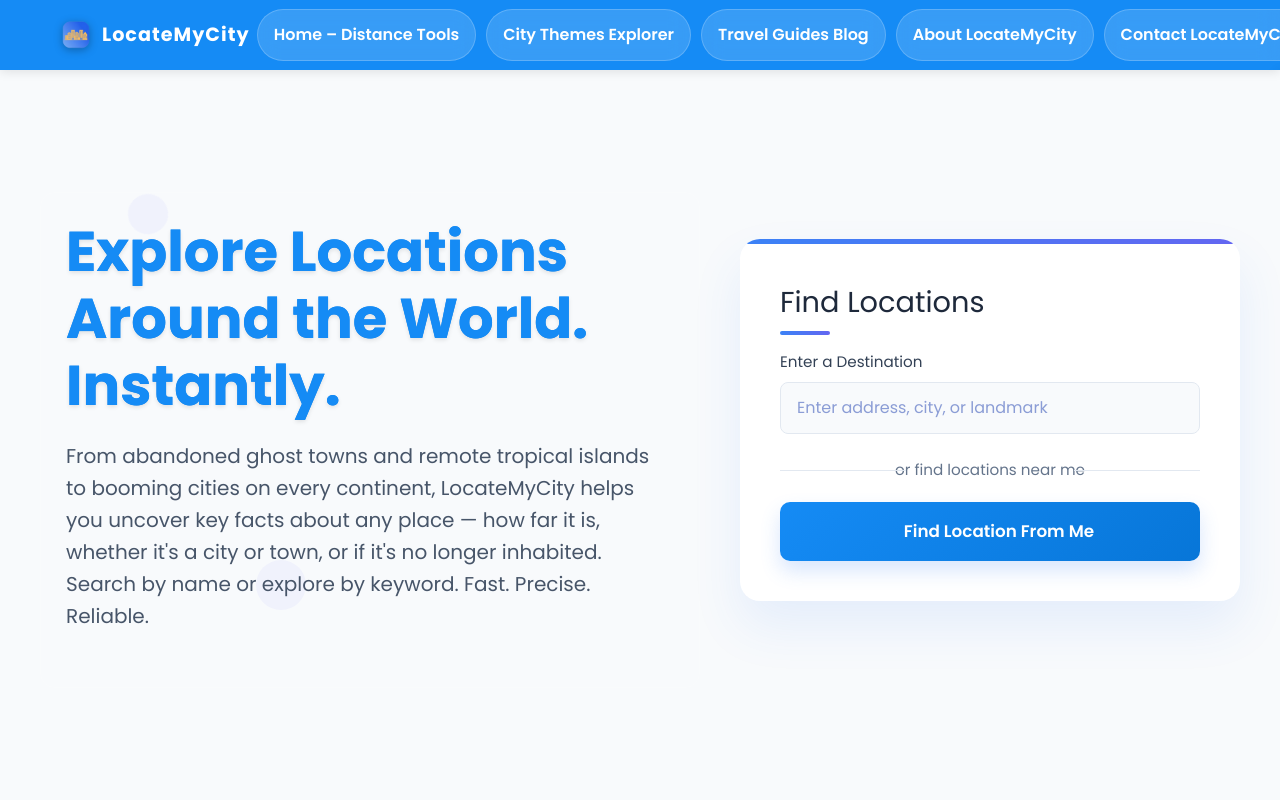
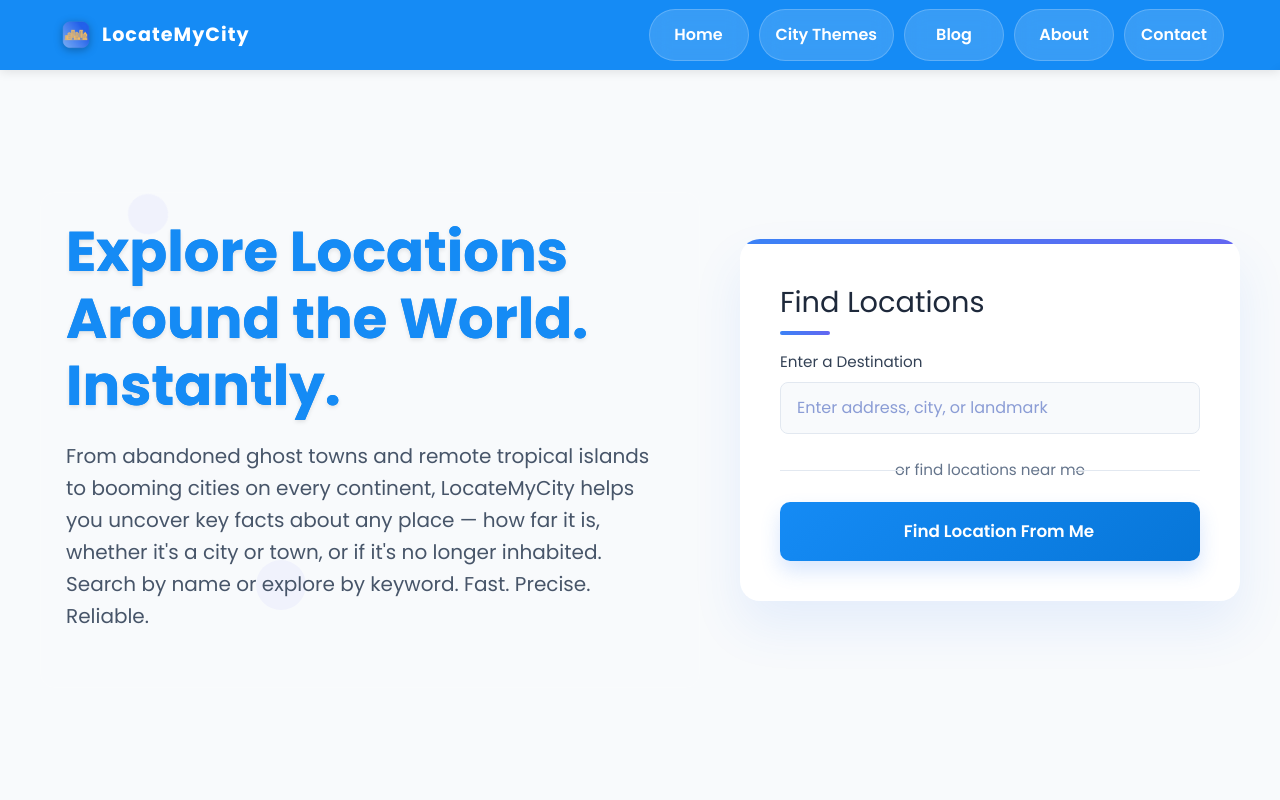
Before and after one commit to Malkan-Shaheen/LocateMyCity-New, a Next.js app: page / in a window 1280 px wide. Shown: the top 800 px of the page. Built offline with nearby package versions, Linux system fonts and the light colour scheme.

Commit message:
seo update

```diff
--- a/app/[slug]/layout.js
+++ b/app/[slug]/layout.js
@@ -46,9 +46,28 @@
     return <>{children}</>;
   }
   if (slug.endsWith('-from-me')) {
-    // No longer using location-from-me/[slug]/layout - routes are handled directly
-    // LocationFromMePage component handles its own layout/structured data
-    return <>{children}</>;
+    // From‑me distance pages: add a tiny, hidden nav so crawlers
+    // see outgoing internal links, but keep the visual UI unchanged.
+    return (
+      <>
+        <nav
+          aria-label="Hidden internal navigation"
+          style={{
+            position: "absolute",
+            left: "-9999px",
+            top: "auto",
+            width: "1px",
+            height: "1px",
+            overflow: "hidden",
+          }}
+        >
+          <a href="/explore">Explore distance calculators</a>
+          <a href="/find-places">Find nearby places</a>
+          <a href="/citythemes">Browse city themes</a>
+        </nav>
+        {children}
+      </>
+    );
   }
   const LayoutFromLocation = (await import('../location-from-location/[slug]/layout')).default;
   return <LayoutFromLocation params={params}>{children}</LayoutFromLocation>;
--- a/app/about-the-developer/page.jsx
+++ b/app/about-the-developer/page.jsx
@@ -51,6 +51,7 @@
       </Head>
 
       <main
+        id="main-content"
         className="about-developer-main"
         style={{ display: 'flex', justifyContent: 'center' }}
       >
--- a/app/find-places/page.jsx
+++ b/app/find-places/page.jsx
@@ -92,7 +92,7 @@
             </Head>
       <Header />
 
-      <main className="main2">
+      <main id="main-content" className="main2">
         <div className="card2">
           <div className="card-border-top2" />
 
--- a/app/location-from-location/[slug]/layout.js
+++ b/app/location-from-location/[slug]/layout.js
@@ -290,6 +290,26 @@
         type="application/ld+json"
         dangerouslySetInnerHTML={{ __html: JSON.stringify(breadcrumbJsonLd) }}
       />
+
+      {/* Visually hidden internal links so distance result pages
+          always have crawlable outgoing links without changing
+          the visible UI. */}
+      <nav
+        aria-label="Hidden internal navigation"
+        style={{
+          position: "absolute",
+          left: "-9999px",
+          top: "auto",
+          width: "1px",
+          height: "1px",
+          overflow: "hidden",
+        }}
+      >
+        <a href="/explore">Explore distance calculators</a>
+        <a href="/find-places">Find nearby places</a>
+        <a href="/citythemes">Browse city themes</a>
+      </nav>
+
       {/* ❌ REMOVED: FAQ Schema - now handled in page component to avoid duplicates */}
       {children}
     </>
--- a/app/privacy/page.tsx
+++ b/app/privacy/page.tsx
@@ -24,7 +24,7 @@
       <div className="privacy-page">
         <Header />
 
-        <main>
+        <main id="main-content">
           {/* Hero Section */}
           <section className="contact-hero">
             <div className="hero-overlay"></div>
--- a/app/terms/page.jsx
+++ b/app/terms/page.jsx
@@ -34,7 +34,7 @@
       <div className="terms-page">
         <Header />
 
-        <main>
+        <main id="main-content">
           {/* Hero Section */}
           <section className="contact-hero">
             <div className="hero-overlay"></div>
--- a/components/Footer.js
+++ b/components/Footer.js
@@ -17,42 +17,18 @@
               target="_blank"
               rel="noopener noreferrer"
               className="social-link1"
-              aria-label="Follow LocateMyCity on Facebook"
+              aria-label="Follow us on Facebook"
             >
-              <FaFacebook className="social-icon" aria-hidden="true" />
-              <span style={{
-                position: 'absolute',
-                width: '1px',
-                height: '1px',
-                padding: 0,
-                margin: '-1px',
-                overflow: 'hidden',
-                clip: 'rect(0, 0, 0, 0)',
-                border: 0,
-              }}>
-                Follow LocateMyCity on Facebook
-              </span>
+              <FaFacebook className="social-icon" />
             </a>
             <a
               href="https://www.instagram.com/locatemycitynow"
               target="_blank"
               rel="noopener noreferrer"
               className="social-link1"
-              aria-label="Follow LocateMyCity on Instagram"
+              aria-label="Follow us on Instagram"
             >
-              <FaInstagram className="social-icon" aria-hidden="true" />
-              <span style={{
-                position: 'absolute',
-                width: '1px',
-                height: '1px',
-                padding: 0,
-                margin: '-1px',
-                overflow: 'hidden',
-                clip: 'rect(0, 0, 0, 0)',
-                border: 0,
-              }}>
-                Follow LocateMyCity on Instagram
-              </span>
+              <FaInstagram className="social-icon" />
             </a>
           </div>
         </div>
--- a/components/Header.jsx
+++ b/components/Header.jsx
@@ -285,11 +285,11 @@
 
             <div className="header-right">
               <nav className="nav-links" aria-label="Main navigation">
-                <a href="/" onClick={(e) => handleNavigation(e, '/')}>Home – Distance Tools</a>
-                <a href="/citythemes" onClick={(e) => handleNavigation(e, '/citythemes')}>City Themes Explorer</a>
-                <a href="/blog" onClick={(e) => handleNavigation(e, '/blog')}>Travel Guides Blog</a>
-                <a href="/about" onClick={(e) => handleNavigation(e, '/about')}>About LocateMyCity</a>
-                <a href="/contact" onClick={(e) => handleNavigation(e, '/contact')}>Contact LocateMyCity</a>
+                <a href="/" onClick={(e) => handleNavigation(e, '/')}>Home</a>
+                <a href="/citythemes" onClick={(e) => handleNavigation(e, '/citythemes')}>City Themes</a>
+                <a href="/blog" onClick={(e) => handleNavigation(e, '/blog')}>Blog</a>
+                <a href="/about" onClick={(e) => handleNavigation(e, '/about')}>About</a>
+                <a href="/contact" onClick={(e) => handleNavigation(e, '/contact')}>Contact</a>
               </nav>
 
               <button
@@ -317,35 +317,35 @@
     tabIndex={menuOpen ? 0 : -1}
     onClick={(e) => handleNavigation(e, '/')}
   >
-    Home – Distance Tools
+    Home
   </a>
   <a
     href="/citythemes"
     tabIndex={menuOpen ? 0 : -1}
     onClick={(e) => handleNavigation(e, '/citythemes')}
   >
-    City Themes Explorer
+    City Themes
   </a>
   <a
     href="/blog"
     tabIndex={menuOpen ? 0 : -1}
     onClick={(e) => handleNavigation(e, '/blog')}
   >
-    Travel Guides Blog
+    Blog
   </a>
   <a
     href="/about"
     tabIndex={menuOpen ? 0 : -1}
     onClick={(e) => handleNavigation(e, '/about')}
   >
-    About LocateMyCity
+    About
   </a>
   <a
     href="/contact"
     tabIndex={menuOpen ? 0 : -1}
     onClick={(e) => handleNavigation(e, '/contact')}
   >
-    Contact LocateMyCity
+    Contact
   </a>
 
 </div>
```
